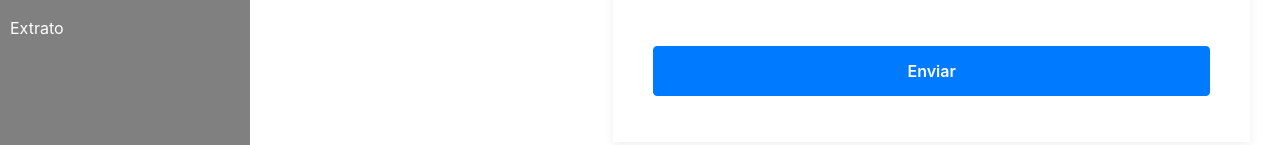
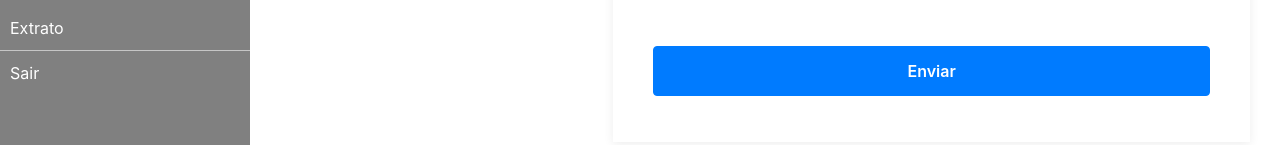
Before and after one commit to thiagolmorais/elite-bank, an Angular app: page /transfer in a window 1280 px wide. Shown: the part 352-497 px from the top of the page. Built offline with nearby package versions, Linux system fonts and the light colour scheme; no server answers; sample sign-in values are in the browser's storage.

Commit message:
botão sair

```diff
--- a/src/app/logged/menu/menu.component.html
+++ b/src/app/logged/menu/menu.component.html
@@ -11,5 +11,11 @@
                 <div class="item-link">{{ link.name }}</div>
             </a>
         </div>
+        <div>
+            <div [ngStyle]="{'border-bottom': '1px solid #c6c6c6'}"></div>
+        </div>
+        <div>
+            <div class="item-link text-white" [ngStyle]="{'cursor': 'pointer'}" (click)="logout()">Sair</div>
+        </div>
     </nav>
 </nav>
--- a/src/app/logged/menu/menu.component.ts
+++ b/src/app/logged/menu/menu.component.ts
@@ -1,4 +1,5 @@
 import { Component, OnInit } from '@angular/core';
+import { AuthService } from 'src/app/auth/auth.service';
 
 @Component({
     selector: 'app-menu',
@@ -13,9 +14,13 @@ export class MenuComponent implements OnInit {
         { name: "Extrato", route: "/extract" }
     ];
 
-    constructor() { }
+    constructor(private authService: AuthService) { }
 
     ngOnInit() {
     }
 
+    logout() {
+        this.authService.logout();
+    }
+
 }
```
